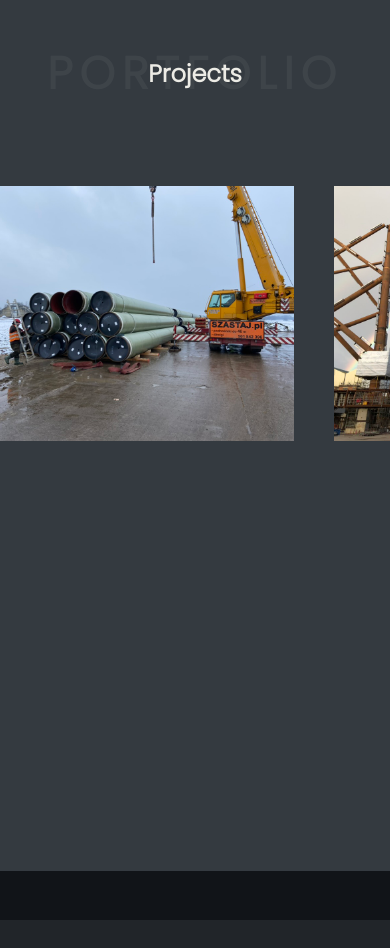
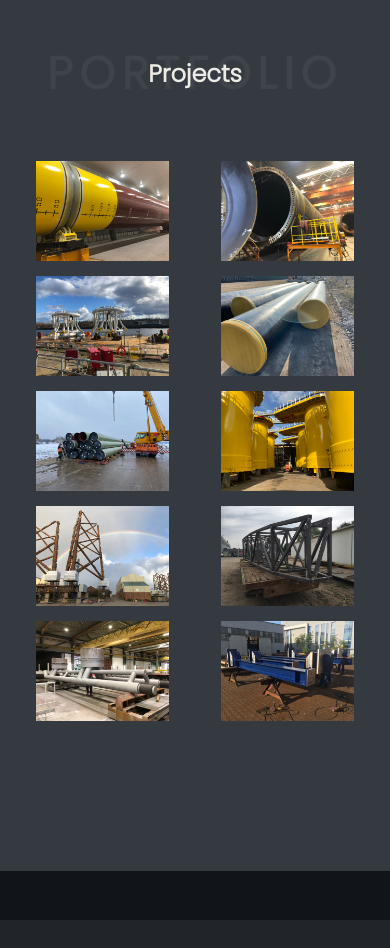
Before and after one commit to julia-rogacka/portfolio, a website: page index.html in a window 390 px wide. Shown: the part 4325-5273 px from the top of the page. Drawn offline with Linux system fonts and the light colour scheme; files whose address does not match are found by name.

Commit message:
Edited projects section on mobile screen

```diff
--- a/index.html
+++ b/index.html
@@ -270,14 +270,20 @@
             </div>
 
             <div class="projects-container">
+                <div class="box1-projects">
                 <img src="projects/1D4FC300-C279-433D-A61D-FEDA3F4F1D71_1_105_c.jpeg" alt="project1">
                 <img src="projects/02AAE8DE-9463-44F2-99DF-EAF78EB237DF_1_105_c.jpeg" alt="project2">
-                <img src="projects/8F205888-10EF-4D52-A2F2-32EFABF40AC3_1_105_c.jpeg" alt="project5">
-                <img src="projects/51BCC5E7-A8B5-4030-AC28-4935ABE2A6B3_1_105_c.jpeg" alt="project7">
-                <img src="projects/97BA0425-01A8-4F4F-8313-C5391107BEE6_1_105_c.jpeg" alt="project10">
-                <img src="projects/2669E0FD-8F0D-4949-96CF-AB70550CD906_1_105_c.jpeg" alt="project12">
-                <img src="projects/515552C7-E854-4640-AA7F-13B217EDF66C_1_105_c.jpeg" alt="project15">
-                <img src="projects/B4D72029-E483-467F-90BA-2DDAB496D661_1_105_c.jpeg" alt="project17">
+                <img src="projects/8F205888-10EF-4D52-A2F2-32EFABF40AC3_1_105_c.jpeg" alt="project3">
+                <img src="projects/51BCC5E7-A8B5-4030-AC28-4935ABE2A6B3_1_105_c.jpeg" alt="project4">
+                <img src="projects/97BA0425-01A8-4F4F-8313-C5391107BEE6_1_105_c.jpeg" alt="project5">
+                </div>
+                <div class="box2-projects">
+                <img src="projects/5BFD77CB-D8D4-4C3C-BE45-D549C5B89D60_1_105_c.jpeg" alt="project6">
+                <img src="projects/2669E0FD-8F0D-4949-96CF-AB70550CD906_1_105_c.jpeg" alt="project7">
+                <img src="projects/515552C7-E854-4640-AA7F-13B217EDF66C_1_105_c.jpeg" alt="project8">
+                <img src="projects/85DAA6CF-A393-4A24-9413-E3BB4631D3D2_1_105_c.jpeg" alt="project9">
+                <img src="projects/7F4133D1-94B1-4216-ADBE-49146B9CB5E4_1_105_c.jpeg" alt="project10">
+                </div>
             </div>
         </div>
 
--- a/style.css
+++ b/style.css
@@ -589,23 +589,15 @@ h4 {
 /*Projects section*/
 .projects-container {
     display: flex;
-    justify-content: center;
-    width: 1200px;
-    align-items: center;
-    margin:0 auto;
-    height: 295px;
-    padding: 20px;
-    overflow-x: scroll;
-    overflow-y: hidden;
+    justify-content: space-between;
+    margin: 0 -5px;
+    padding: 15px;
   }
 
-.projects-container img {
-    width: 400px;
-    height: 100%;
-    box-sizing: border-box;
-    text-align: right;
-    padding: 20px;
-}
+.box1-projects, .box2-projects {
+    width: calc(50% - 10px);
+    margin: 0 5px;
+    }
 
 /*Recommendation*/
 .swiper {
@@ -773,7 +765,7 @@ form button {
 }
 
 /*Bigger screens*/
-@media only screen and (min-width: 601px) {
+@media only screen and (min-width: 701px) {
     .topnav {
         display: none;
     }
@@ -800,10 +792,11 @@ form button {
 }
 
 /*Smaller screens*/
-@media only screen and (max-width: 600px) {
+@media only screen and (max-width: 700px) {
 
     html {
         overflow-x: hidden;
+        cursor: pointer;
     }
 
    body {
@@ -1041,4 +1034,21 @@ form button {
     padding-bottom: 0px;
    }
 
+   .projects-container {
+    display: flex;
+   }
+
+   .box1-projects, .box2-projects {
+    width: 100%;
+    height: 100%;
+    display: flex;
+    flex-direction: column;
+    align-items: center;
+   }
+
+   .projects-container img {
+    width: 150px;
+    height: 100px;
+    margin-bottom: 15px;
+   }
 }
```
